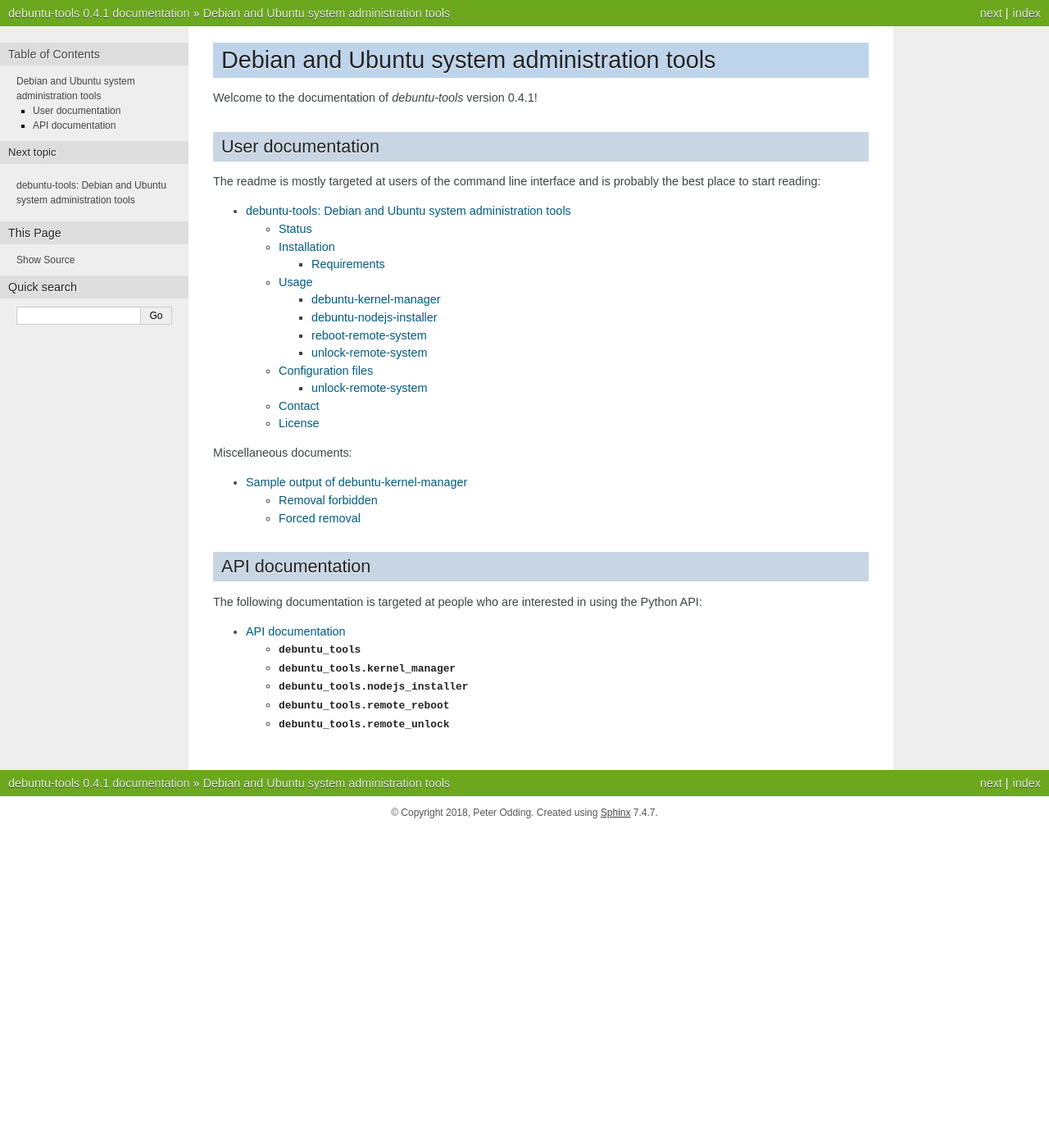
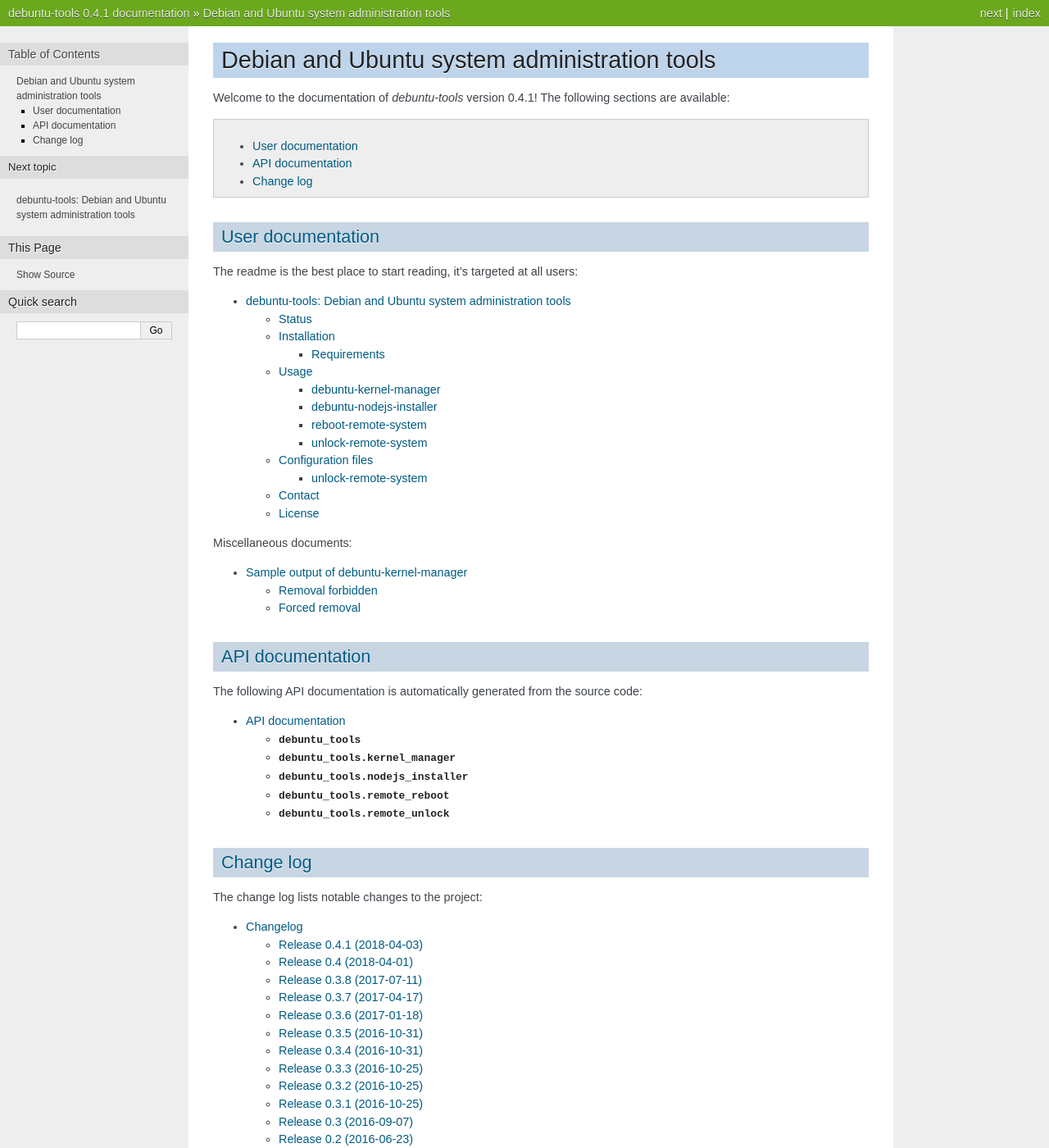
Before and after one commit to xolox/python-debuntu-tools, a Sphinx documentation site: the page built from docs/index.rst, in a window 1280 px wide and 1400 px high. Shown: the whole window at 82% size. Built offline with Sphinx 7.4.7, drawn with Linux system fonts in a browser that asks for light colours; some of the changed text lies outside the part shown.

Commit message:
Add a changelog, restructure the online documentation

```diff
--- /dev/null
+++ b/docs/changelog.rst
@@ -0,0 +1 @@
+.. include:: ../CHANGELOG.rst
--- a/docs/index.rst
+++ b/docs/index.rst
@@ -2,15 +2,18 @@
 =============================================
 
 Welcome to the documentation of `debuntu-tools` version |release|!
+The following sections are available:
+
+.. contents::
+   :local:
 
 User documentation
 ------------------
 
-The readme is mostly targeted at users of the command line interface and is
-probably the best place to start reading:
+The readme is the best place to start reading, it's targeted at all users:
 
 .. toctree::
-   users.rst
+   readme.rst
 
 Miscellaneous documents:
 
@@ -20,8 +23,15 @@
 API documentation
 -----------------
 
-The following documentation is targeted at people who are interested in using
-the Python API:
+The following API documentation is automatically generated from the source code:
 
 .. toctree::
-   developers.rst
+   api.rst
+
+Change log
+----------
+
+The change log lists notable changes to the project:
+
+.. toctree::
+   changelog.rst
```
Also changed, not shown: CHANGELOG.rst (added, +122 -0 lines), README.rst (+19 -19 lines), docs/api.rst (renamed from docs/developers.rst), docs/readme.rst (renamed from docs/users.rst).
